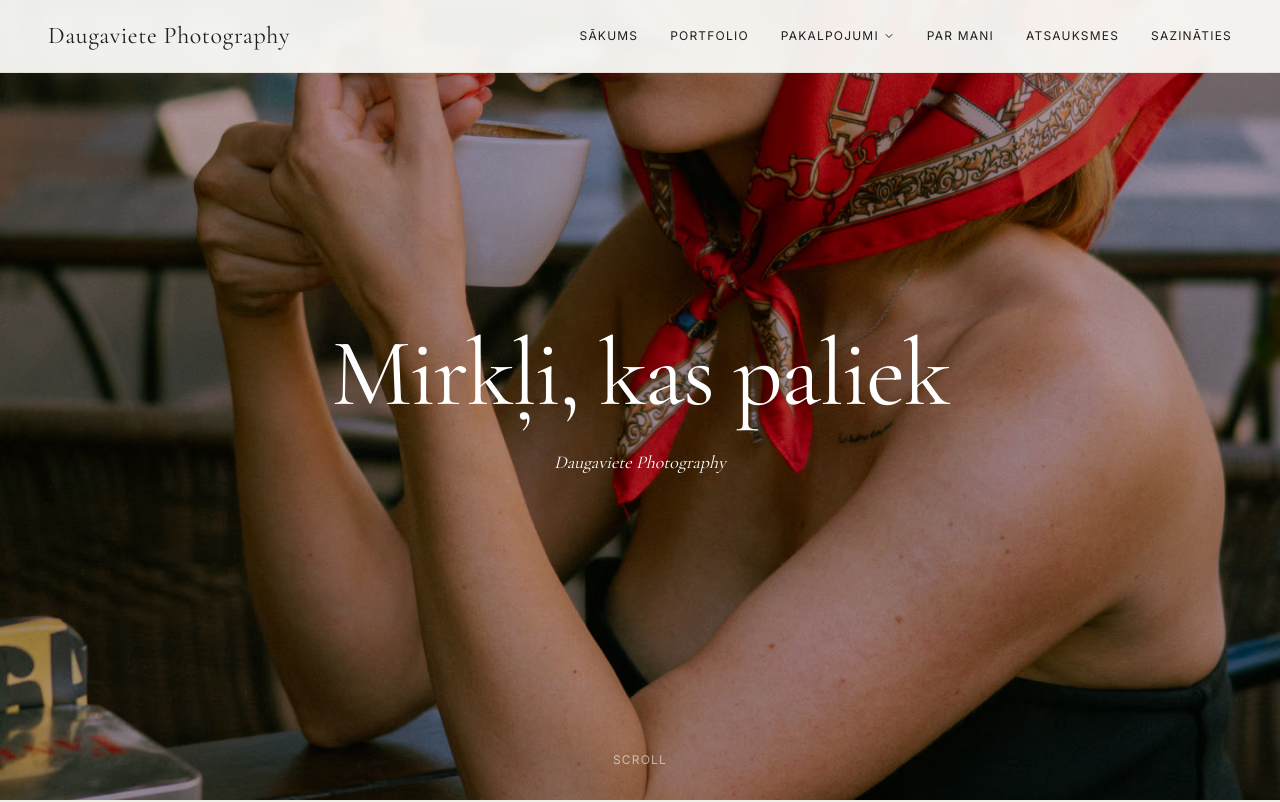
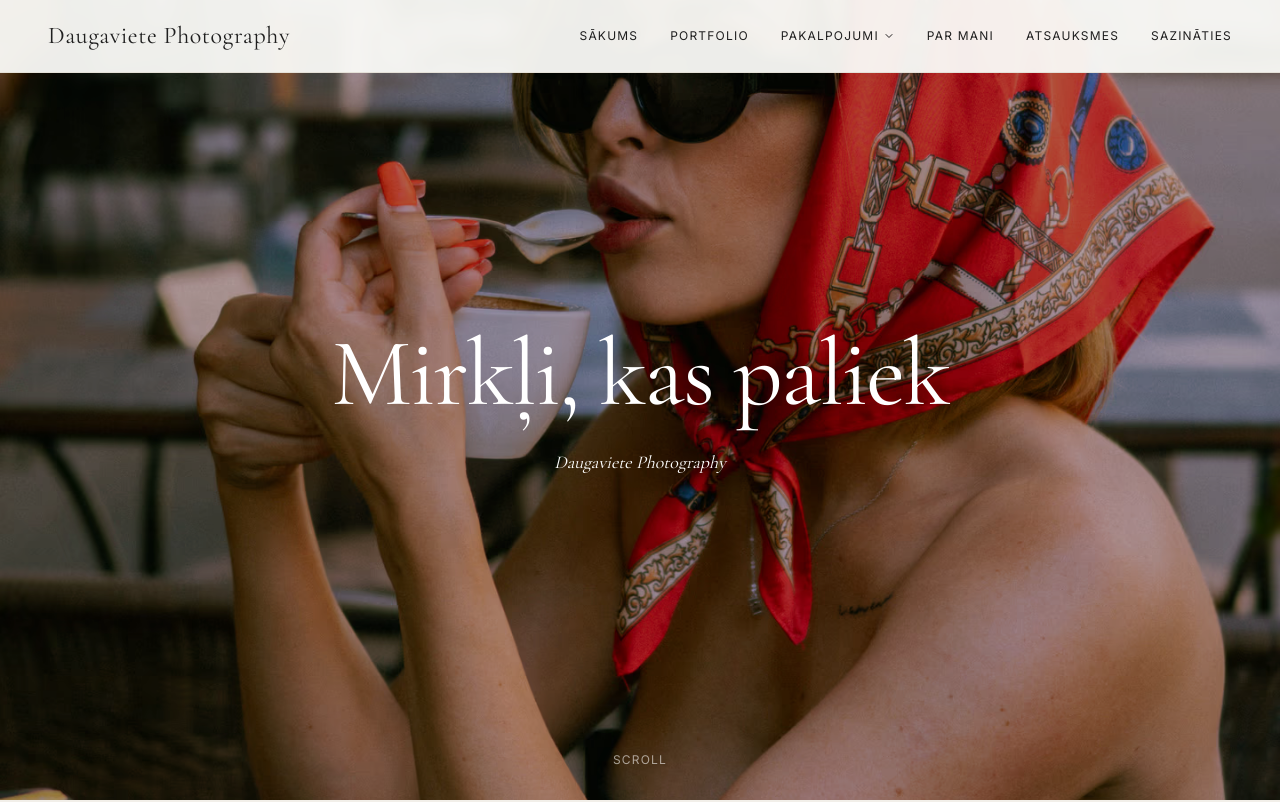
Before and after one commit to GatisD/daugaviete-photography, a React (Vite) app: page / in a window 1280 px wide. Shown: the top 802 px of the page. Built offline with nearby package versions, Linux system fonts and the light colour scheme.

Commit message:
tune: Hero objectPosition 75% -> 60% (face was too high)

```diff
--- a/src/components/sections/Hero.tsx
+++ b/src/components/sections/Hero.tsx
@@ -21,7 +21,7 @@ export default function Hero({ imageSrc, imageAlt, tagline, subtitle }: HeroProp
   return (
     <section ref={ref} className="relative h-screen overflow-hidden -mt-20">
       <motion.div style={{ scale, y }} className="absolute inset-0">
-        <Image src={imageSrc} alt={imageAlt} loading="eager" fill objectPosition="center 75%" className="w-full h-full block" />
+        <Image src={imageSrc} alt={imageAlt} loading="eager" fill objectPosition="center 60%" className="w-full h-full block" />
         <div className="absolute inset-0 bg-black/30" />
       </motion.div>
 
```
